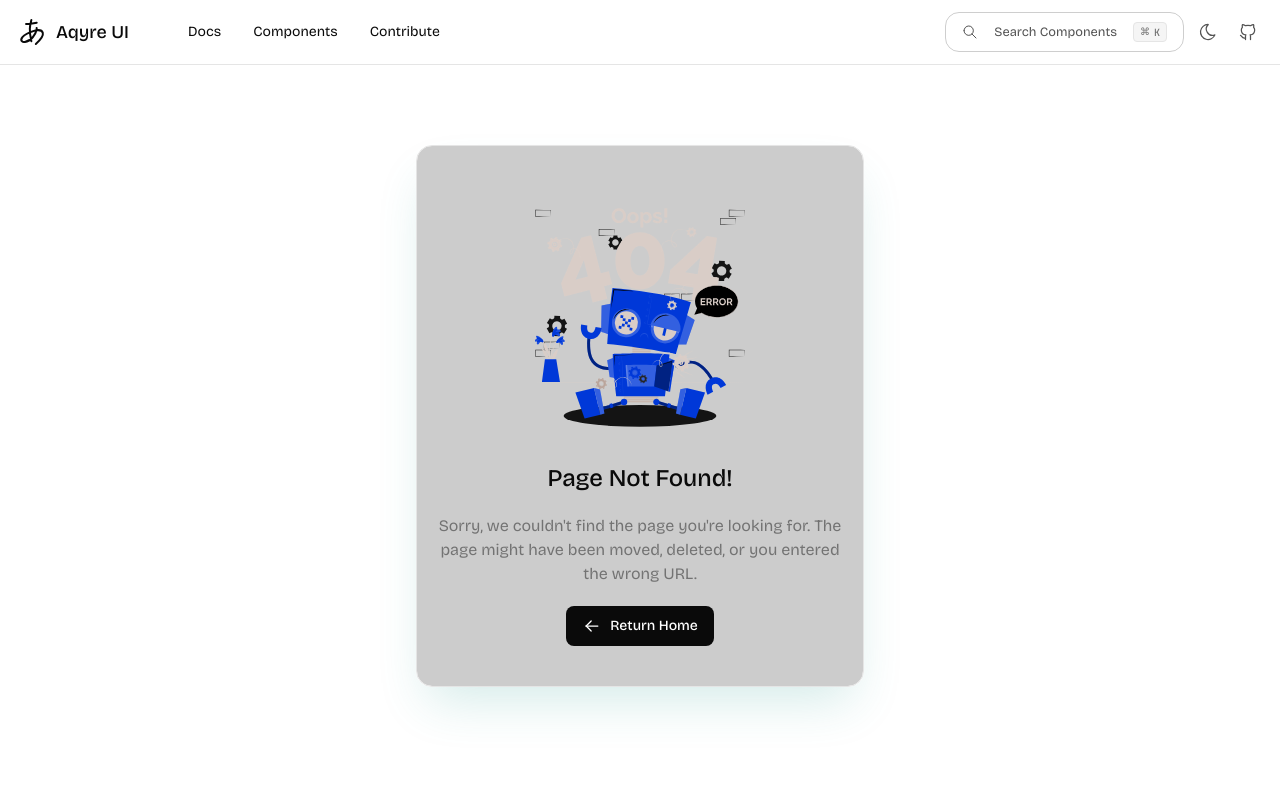
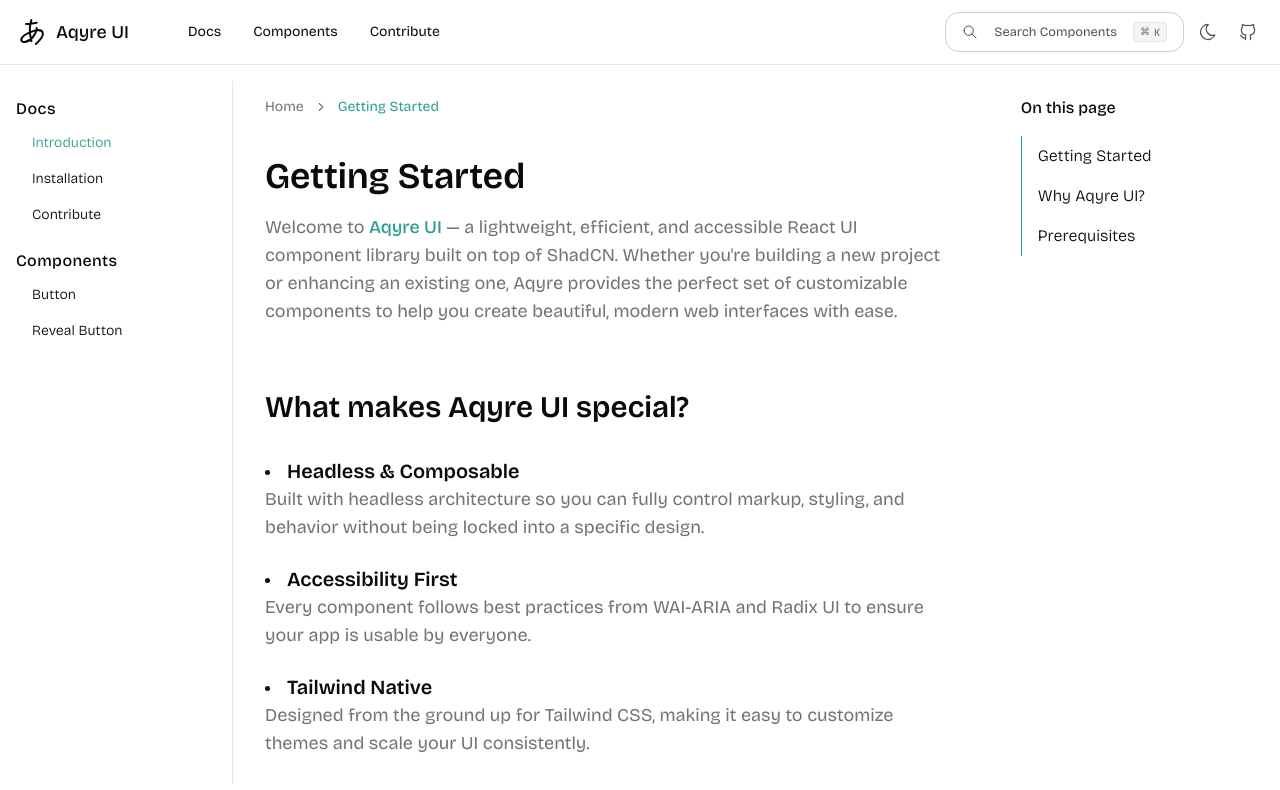
Before and after one commit to rht-21/aqyre-ui, a Next.js app: page /docs in a window 1280 px wide. Before the commit this address had no page. Shown: the top 790 px of the page. Built offline with nearby package versions, Linux system fonts and the light colour scheme.

Commit message:
feat: Add introduction page

```diff
--- /dev/null
+++ b/app/(root)/components/[id]/page.tsx
@@ -0,0 +1,7 @@
+import React from "react";
+
+const page = () => {
+  return <div>Dynamic Routing</div>;
+};
+
+export default page;
--- /dev/null
+++ b/app/(root)/components/page.tsx
@@ -0,0 +1,7 @@
+import React from "react";
+
+const Components = () => {
+  return <div>Components</div>;
+};
+
+export default Components;
--- /dev/null
+++ b/app/(root)/docs/page.tsx
@@ -0,0 +1,53 @@
+import DocTracker from "@/components/sections/DocTracker";
+import { Data } from "@/constant";
+import Link from "next/link";
+import React from "react";
+
+const Docs = () => {
+  return (
+    <section className="docs-section">
+      <article>
+        <h1 id="getting-started">Getting Started</h1>
+        <p>
+          Welcome to <span>Aqyre UI</span> — a lightweight, efficient, and
+          accessible React UI component library built on top of ShadCN. Whether
+          you&apos;re building a new project or enhancing an existing one, Aqyre
+          provides the perfect set of customizable components to help you create
+          beautiful, modern web interfaces with ease.
+        </p>
+
+        <h2 id="why-aqyreui">What makes Aqyre UI special?</h2>
+        <ul>
+          {Data.unique_features.map(({ title, description }, index) => (
+            <li key={index}>
+              <h4>{title}</h4>
+              <p>{description}</p>
+            </li>
+          ))}
+        </ul>
+
+        <h2 id="prerequisites">Prerequisites</h2>
+        <p className="mb-0">
+          Before using Aqyre UI, make sure your project is set up with:
+        </p>
+        <ul>
+          {Data.prerequisites.map(({ title, description, href }, index) => (
+            <li key={index} className="">
+              <h4>{title}: </h4>
+              <p>
+                <Link href={href}>{description}</Link>
+              </p>
+            </li>
+          ))}
+          <p>
+            Aqyre UI works seamlessly in Next.js apps. Learn more about{" "}
+            <Link href="https://nextjs.org/docs">Next.js</Link>
+          </p>
+        </ul>
+      </article>
+      <DocTracker />
+    </section>
+  );
+};
+
+export default Docs;
--- /dev/null
+++ b/app/(root)/docs/setup/page.tsx
@@ -0,0 +1,7 @@
+import React from "react";
+
+const Installation = () => {
+  return <div>Installation</div>;
+};
+
+export default Installation;
--- a/app/(root)/layout.tsx
+++ b/app/(root)/layout.tsx
@@ -14,9 +14,15 @@
 }>) {
   return (
     <>
-      <main className="flex-row">
-        <MainSidebar data={SidebarData} className="max-sm:hidden" />
-        <section className="w-full p-4 h-full overflow-y-auto relative">
+      <main className="flex-row h-[calc(100dvh-65px)]">
+        <MainSidebar
+          data={SidebarData}
+          className="max-sm:hidden max-lg:max-w-[160px] h-full overflow-auto"
+        />
+        <section
+          id="scrollable-section"
+          className="w-full sm:px-8 p-4 h-full overflow-y-auto sm:border-l"
+        >
           <PathNav />
           <div className="flex gap-8 relative my-2">{children}</div>
         </section>
--- a/app/globals.css
+++ b/app/globals.css
@@ -120,13 +120,78 @@
   * {
     @apply border-border outline-ring/50 font-sans antialiased;
   }
+  *::-webkit-scrollbar {
+    @apply hidden;
+  }
   body {
     @apply bg-background text-foreground;
   }
   main {
-    @apply max-w-[1400px] mx-auto p-4 flex flex-col gap-4;
+    @apply max-w-[1400px] mx-auto px-2 sm:px-4 py-4 flex flex-col gap-4;
   }
   h1 {
     @apply text-3xl sm:text-3xl md:text-4xl lg:text-6xl xl:text-7xl font-semibold;
   }
 }
+
+@layer components {
+  .docs-section {
+    @apply py-4 grid grid-cols-1 xl:grid-cols-7 gap-6 w-full overflow-auto;
+  }
+  .docs-section > article {
+    @apply col-span-5 flex flex-col gap-4;
+
+    & h1 {
+      @apply text-3xl sm:text-4xl font-semibold mt-4;
+    }
+
+    & h2 {
+      @apply text-2xl sm:text-3xl font-semibold;
+    }
+
+    & h3 {
+      @apply text-xl sm:text-2xl font-semibold;
+    }
+
+    & h4 {
+      @apply text-lg sm:text-xl font-semibold;
+    }
+
+    & p {
+      @apply text-base sm:text-lg text-muted-foreground mb-12;
+
+      & span {
+        @apply font-medium text-aqyre-primary;
+      }
+    }
+
+    & ul {
+      @apply py-4 list-inside list-disc -space-y-6;
+
+      & h4 {
+        @apply inline;
+      }
+
+      & p {
+        @apply w-fit;
+      }
+    }
+
+    & a {
+      @apply text-aqyre-primary duration-200 hover:text-aqyre-primary/70;
+    }
+  }
+  .docs-section > aside {
+    @apply col-span-2 px-6 max-xl:hidden w-full;
+
+    & section {
+      @apply h-60 px-6 fixed top-24;
+    }
+  }
+}
+
+@layer utilities {
+  ::-webkit-scrollbar {
+    @apply hidden;
+  }
+}
--- a/app/page.tsx
+++ b/app/page.tsx
@@ -1,4 +1,4 @@
-import Hero from "@/components/sections/homepage/Hero";
+import Hero from "@/components/sections/Hero";
 import React from "react";
 
 const Homepage = () => {
--- /dev/null
+++ b/components/sections/DocTracker.tsx
@@ -0,0 +1,32 @@
+"use client";
+
+import { TrackerData } from "@/constant";
+import { usePathname } from "next/navigation";
+import React from "react";
+import { Link } from "react-scroll";
+
+const DocTracker = () => {
+  const path = usePathname().split("/").pop();
+  return (
+    <aside>
+      <section>
+        <p className="font-medium mb-4">On this page</p>
+        {TrackerData[path as keyof typeof TrackerData].map(({ id, title }) => (
+          <Link
+            to={id}
+            key={id}
+            spy={true}
+            smooth={true}
+            offset={-32}
+            containerId="scrollable-section"
+            className={`block py-2 pl-4 cursor-pointer duration-150 hover:text-foreground font-light border-l border-aqyre-primary`}
+          >
+            {title}
+          </Link>
+        ))}
+      </section>
+    </aside>
+  );
+};
+
+export default DocTracker;
--- a/components/sections/homepage/Hero.tsx
+++ b/components/sections/Hero.tsx
@@ -1,5 +1,5 @@
 import React from "react";
-import { RevealButton } from "../../core/reveal-button";
+import { RevealButton } from "../core/reveal-button";
 import { IconArrowUpRight } from "@tabler/icons-react";
 import { Fade } from "react-awesome-reveal";
 
--- a/components/sections/MainSidebar.tsx
+++ b/components/sections/MainSidebar.tsx
@@ -25,7 +25,7 @@
       onClick={() => setOpen(false)}
       href={link}
       className={cn(
-        "font-light text-sm p-2 rounded-md duration-150 block hover:bg-muted",
+        "font-light text-sm py-2 px-4 rounded-md duration-150 block hover:bg-muted",
         path === link ? "text-aqyre-primary" : ""
       )}
     >
@@ -46,7 +46,7 @@
   return (
     <aside
       className={cn(
-        "max-w-[240px] w-full h-full py-4 flex flex-col justify-start gap-4 overflow-y-auto",
+        "max-w-[200px] w-full h-full py-4 flex flex-col justify-start gap-4",
         className
       )}
     >
--- a/constant/index.ts
+++ b/constant/index.ts
@@ -8,13 +8,78 @@
 
 export const SidebarData: SidebarProps = {
   Docs: [
-    { label: "Introduction", href: "/docs", alias: "introduction" },
-    { label: "Installation", href: "/docs/setup"},
+    { label: "Introduction", href: "/docs", alias: "Getting Started" },
+    { label: "Installation", href: "/docs/setup" },
     { label: "Contribute", href: "/contribute" },
   ],
 
   Components: [
-    { label: "Button", href: "/components/button"},
+    { label: "Button", href: "/components/button" },
     { label: "Reveal Button", href: "/components/reveal-button" },
   ],
 };
+
+export const TrackerData = {
+  docs: [
+    { id: "overview", title: "Getting Started" },
+    { id: "why-aqyreui", title: "Why Aqyre UI?" },
+    { id: "prerequisites", title: "Prerequisites" },
+  ],
+};
+
+export const Data = {
+  unique_features: [
+    {
+      title: "Headless & Composable",
+      description:
+        "Built with headless architecture so you can fully control markup, styling, and behavior without being locked into a specific design.",
+    },
+    {
+      title: "Accessibility First",
+      description:
+        "Every component follows best practices from WAI-ARIA and Radix UI to ensure your app is usable by everyone.",
+    },
+    {
+      title: "Tailwind Native",
+      description:
+        "Designed from the ground up for Tailwind CSS, making it easy to customize themes and scale your UI consistently.",
+    },
+    {
+      title: "Dark Mode Support",
+      description:
+        "Components come with full dark mode compatibility using Tailwind's dark variant, ready to match your design system.",
+    },
+    {
+      title: "Developer Experience Focused",
+      description:
+        "TypeScript support, clear props, and smart defaults make building with Aqyre UI fast, fun, and frustration-free.",
+    },
+    {
+      title: "Minimal Yet Powerful",
+      description:
+        "No bloated styles or heavy dependencies—just clean, efficient components built for performance.",
+    },
+  ],
+  prerequisites: [
+    {
+      title: "React (v18 or above)",
+      description: "Set up a React project",
+      href: "https://react.dev/learn/start-a-new-react-project",
+    },
+    {
+      title: "Tailwind CSS",
+      description: "Tailwind Installation Guide",
+      href: "https://tailwindcss.com/docs/installation",
+    },
+    {
+      title: "ShadCN UI",
+      description: "Setup ShadCN UI",
+      href: "https://ui.shadcn.com/docs/installation",
+    },
+    {
+      title: "Tabler Icons",
+      description: "Explore Icons",
+      href: "https://tabler.io/icons",
+    },
+  ],
+};
--- a/package.json
+++ b/package.json
@@ -22,6 +22,7 @@
     "react": "^19.0.0",
     "react-awesome-reveal": "^4.3.1",
     "react-dom": "^19.0.0",
+    "react-scroll": "^1.9.3",
     "tailwind-merge": "^3.3.0"
   },
   "devDependencies": {
@@ -30,6 +31,7 @@
     "@types/node": "^20",
     "@types/react": "^19",
     "@types/react-dom": "^19",
+    "@types/react-scroll": "^1.8.10",
     "eslint": "^9",
     "eslint-config-next": "15.3.2",
     "tailwindcss": "^4",
```
Also changed, not shown: 1 other file (tests, documents, lock files or other folders).
